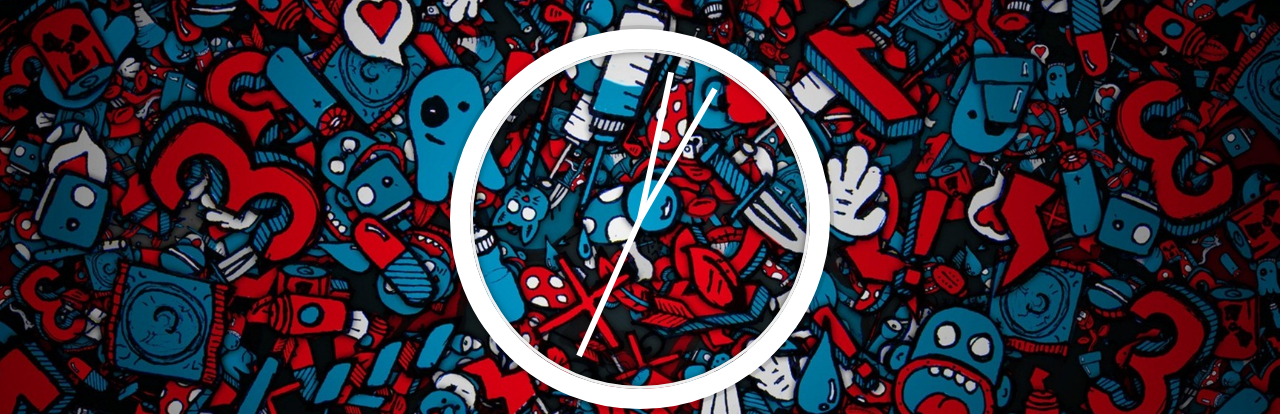
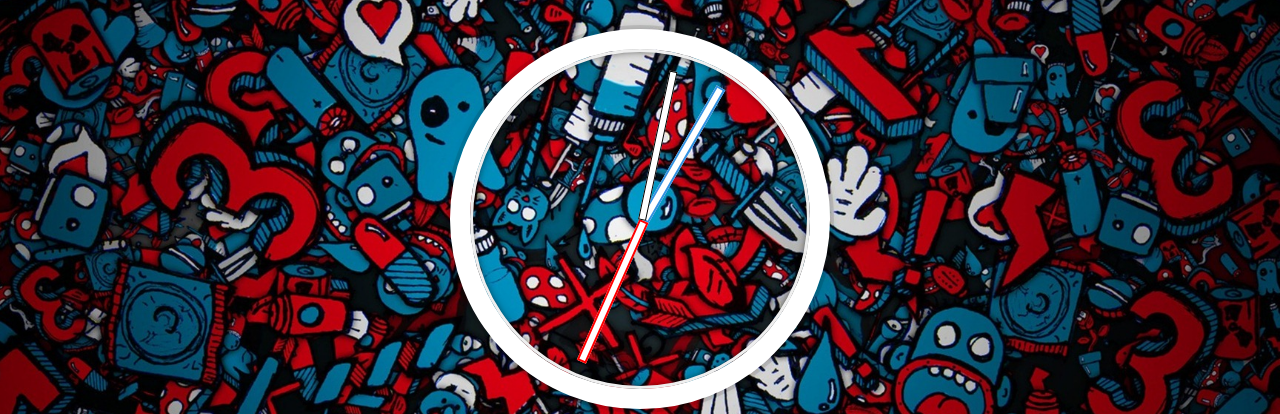
Before and after one commit to GilSolis/js30_clock, a plain HTML site: page index.html in a window 1280 px wide. Shown: the part 181-595 px from the top of the page. Drawn offline with Linux system fonts and the light colour scheme.

Commit message:
final styling

```diff
--- a/css/style.css
+++ b/css/style.css
@@ -44,3 +44,14 @@ body {
   transform: rotate(90deg);
   transition: all 0.05s;
 }
+
+.min-hand {
+  border: 2px solid red;
+}
+.hour-hand {
+  border: 2px solid rgb(51, 146, 224);
+}
+
+.second-hand {
+  border: 1px solid black;
+}
```
